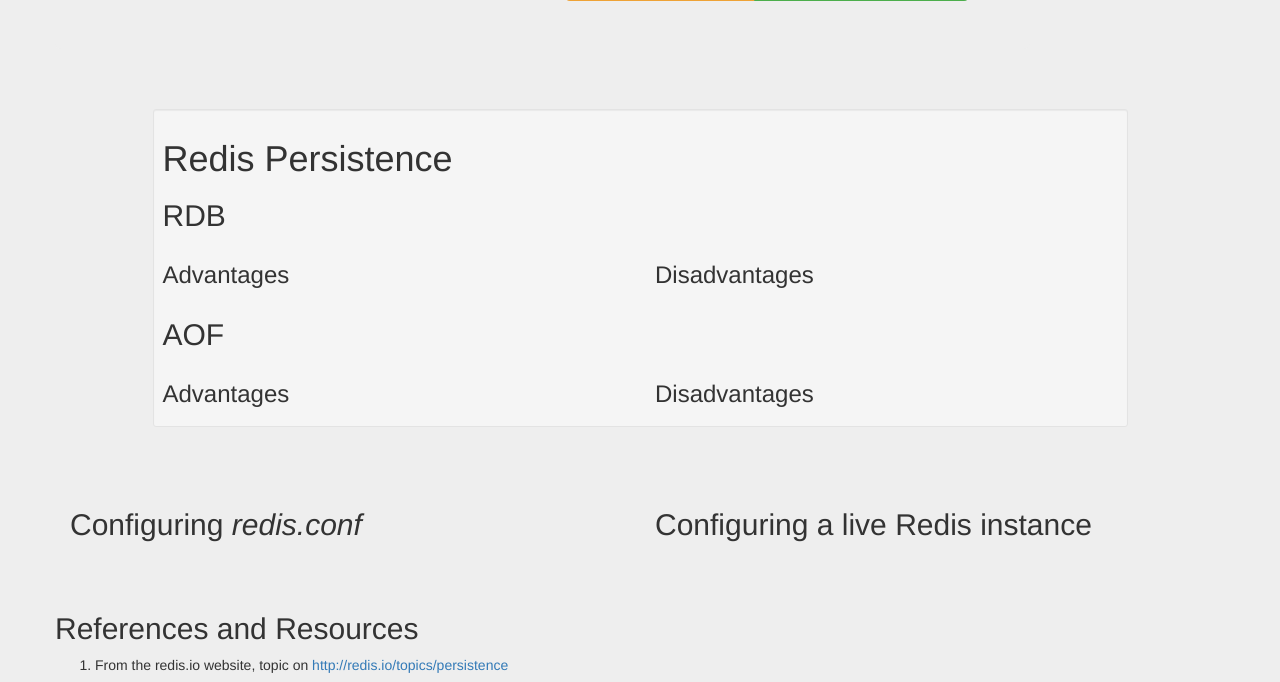
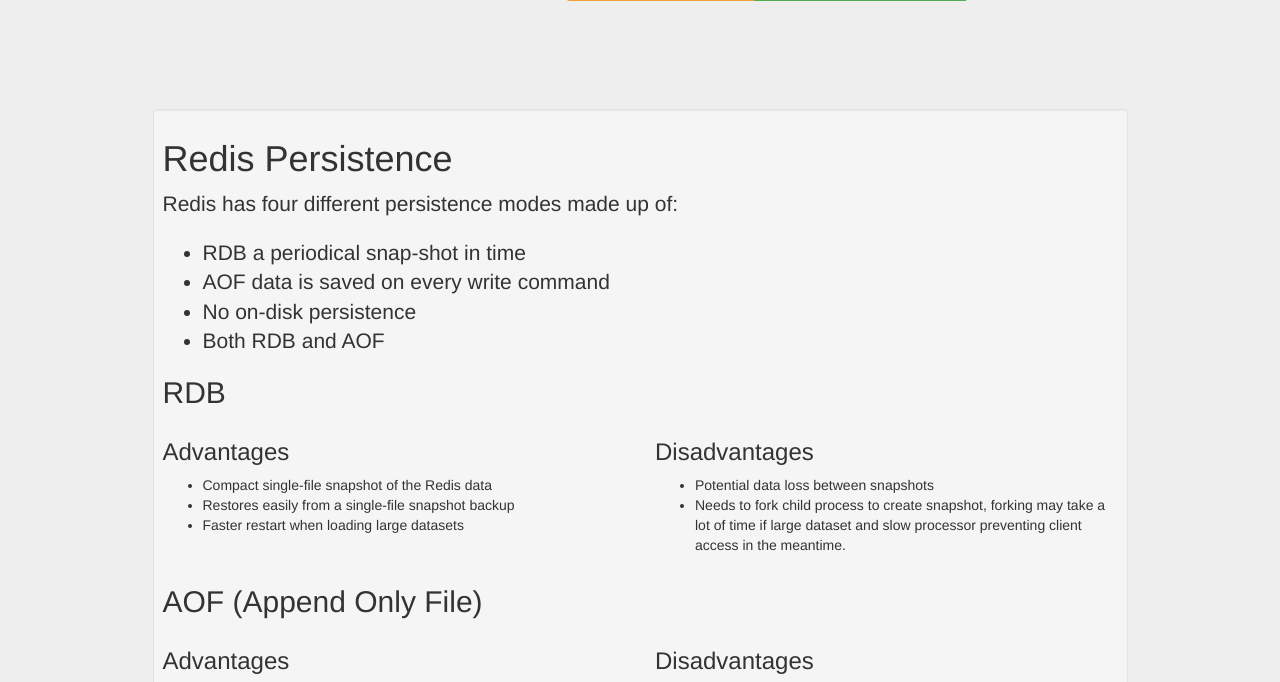
Before and after one commit to jermnelson/introduction-to-redis, a Flask app: page /operating-a-redis-system in a window 1280 px wide. Shown: the part 627-1309 px from the top of the page. Run offline with Flask 2, Linux system fonts and the light colour scheme; some libraries are stand-ins or nearby versions.

Commit message:
added content

```diff
--- a/templates/operating-a-redis-system.html
+++ b/templates/operating-a-redis-system.html
@@ -25,22 +25,56 @@
 <div class="row">
  <div class="col-md-10 col-md-offset-1 well well-sm">
   <h1>Redis Persistence</h1>
+  <p class="lead">
+   Redis has four different persistence modes made up of:
+   <ul class="lead">
+    <li>RDB a periodical snap-shot in time</li>
+    <li>AOF data is saved on every write command<?li>
+    <li>No on-disk persistence</li>
+    <li>Both RDB and AOF</li>
+   </ul>
+  </p>
   <h2>RDB <a name="rdb"></a></h2>
   <div class="row">
    <div class="col-md-6">
      <h3>Advantages</h3>
+     <ul>
+       <li>Compact single-file snapshot of the Redis data</li>
+       <li>Restores easily from a single-file snapshot backup</li>
+       <li>Faster restart when loading large datasets</li>
+     </ul>
    </div>
    <div class="col-md-6">
      <h3>Disadvantages</h3>
+     <ul>
+      <li>Potential data loss between snapshots</li>
+      <li>Needs to fork child process to create snapshot, forking
+       may take a lot of time if large dataset and slow processor
+       preventing client access in the meantime.</li>
+     </ul>
    </div>
   </div>
-  <h2>AOF <a name="aof"></a></h2>
+  <h2>AOF (Append Only File)<a name="aof"></a></h2>
   <div class="row">
    <div class="col-md-6">
      <h3>Advantages</h3>
+     <ul>
+      <li>More durable, setting <code>fsync</code> to 1 second means
+       at most 1 second would be lost if a failure occurs</li>
+      <li>AOF log append-only, no seeks and if last write command fails,
+      easy to fix with the <code>redis-check-aof</code> utility</li>
+      <li>AOF is automatically written in background, allowing Redis to
+      continue to serve clients</li>
+      <li>Contains a log of all operations of each write operation, easy
+      to export format</li>
+     </ul>
    </div>
    <div class="col-md-6">
      <h3>Disadvantages</h3>
+     <ul>
+      <li>AOF files are usually bigger than equivalent RDB files</li>
+      <li>Can be slower than RDB depending on <code>fsync</code> policy</li>
+     </ul>
    </div>
   </div>
  </div>
@@ -49,10 +83,17 @@
 <div class="row">
  <div class="col-md-6">
    <h2>Configuring <em>redis.conf</em> <a name="redis-conf"></a></h2>
-
+   {# START Exercise #}
+   <div class="panel panel-warning">
+    <div class="panel-heading">
+     <h3 class="panel-title">Exercise: <a name="E1"></a></h3>
+    </div>
+    <div class="body">
+    </div>
+   </div>
  </div>
  <div class="col-md-6">
-   <h2>Configuring a live Redis instance</h2>
+      <h2>Configuring a live Redis instance</h2>
 
  </div>
 </div>
```
